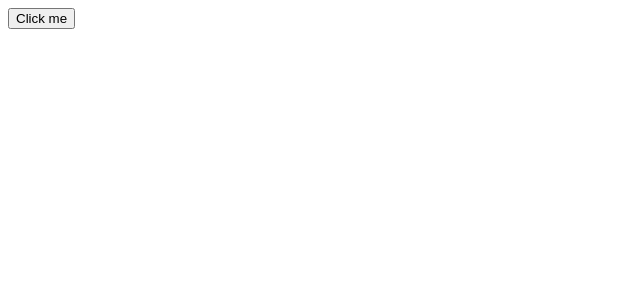
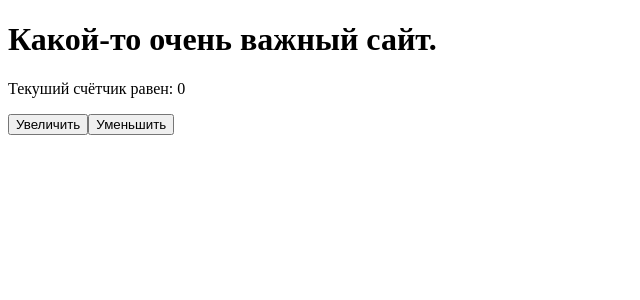
Before and after one commit to ko1p/practice-repo, a React (Create React App) app: page / in a window 1280 px wide. Shown: the top 300 px of the page, without its empty margins (0-640 px from the left). Built offline with nearby package versions, Linux system fonts and the light colour scheme.

Commit message:
test typescript + react project

```diff
--- a/src/App.tsx
+++ b/src/App.tsx
@@ -1,14 +1,17 @@
-import React from 'react';
-import { Header } from './components/Header'
+import React, {useState} from 'react';
+import { Counter }  from './components/Counter'
+import { Increaser }  from './components/Increaser'
 
-function App() {
+const App: React.FC = (): React.ReactElement => {
 
-  const onClick = (e: React.MouseEvent): void => {
-    console.log(e.target)
-  }
+  const [counter, setCounter] = useState<number>(0)
 
   return (
-    <Header onClick={onClick} />
+    <>
+      <h1>Какой-то очень важный сайт. </h1>
+      <Counter counter={counter} />
+      <Increaser setCounter={setCounter} />
+    </>
   );
 }
 
--- /dev/null
+++ b/src/components/Counter.tsx
@@ -0,0 +1,13 @@
+import React from 'react';
+
+type CounterTypeProps = {
+    counter: number
+}
+
+export const Counter: React.FC<CounterTypeProps> = ({ counter }): React.ReactElement => {
+  return (
+    <>
+        <p>Текуший счётчик равен: {counter}</p>
+    </>
+  );
+}
--- a/src/components/Header.tsx
+++ /dev/null
@@ -1,24 +0,0 @@
-import React, {
-    FC, ReactElement, ReactNode, MouseEvent, FocusEvent,
-  } from 'react';
-
-  export type PropTypes = {
-    onClick: (e: MouseEvent) => void;
-  };
-
-  export const Header: FC<PropTypes> = ({ onClick }: PropTypes): ReactElement => {
-
-    const mouseOver = (e: React.MouseEvent): void => {
-        console.log(e.currentTarget)
-    }
-
-    return (
-      <button
-        type="button"
-        onClick={onClick}
-        onMouseOver={mouseOver}
-      >
-        Click me
-      </button>
-    );
-  };
--- /dev/null
+++ b/src/components/Increaser.tsx
@@ -0,0 +1,23 @@
+import React from 'react';
+
+type CounterTypeProps = {
+  setCounter: (counter: number |  ((prevVar: number) => number)) => void
+}
+
+export const Increaser: React.FC<CounterTypeProps> = ({ setCounter }): React.ReactElement => {
+
+  const increase = () => {
+    setCounter(prev => prev + 1)
+  }
+
+  const decrease = () => {
+    setCounter(prev => prev - 1)
+  }
+
+  return (
+    <>
+        <button onClick={increase}>Увеличить</button>
+        <button onClick={decrease}>Уменьшить</button>
+    </>
+  );
+}
```
